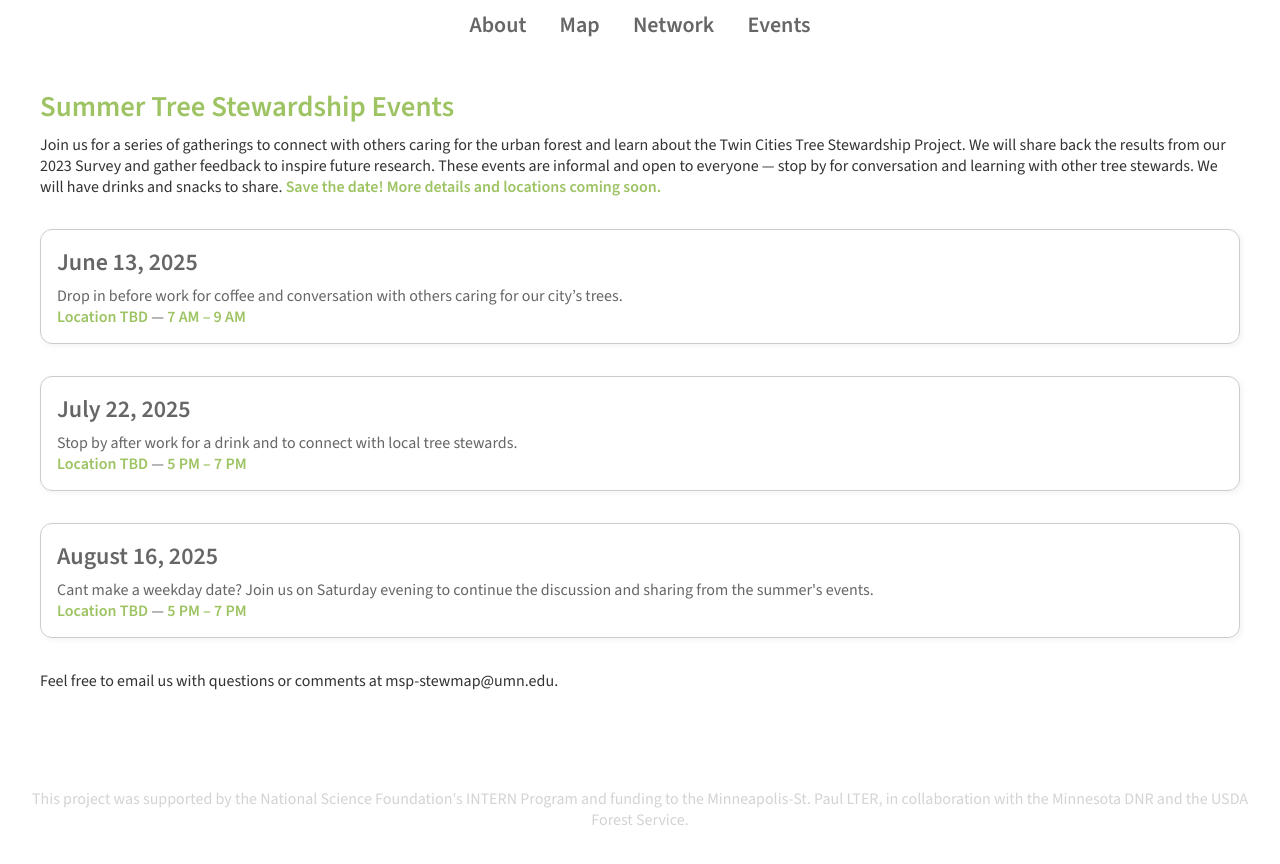
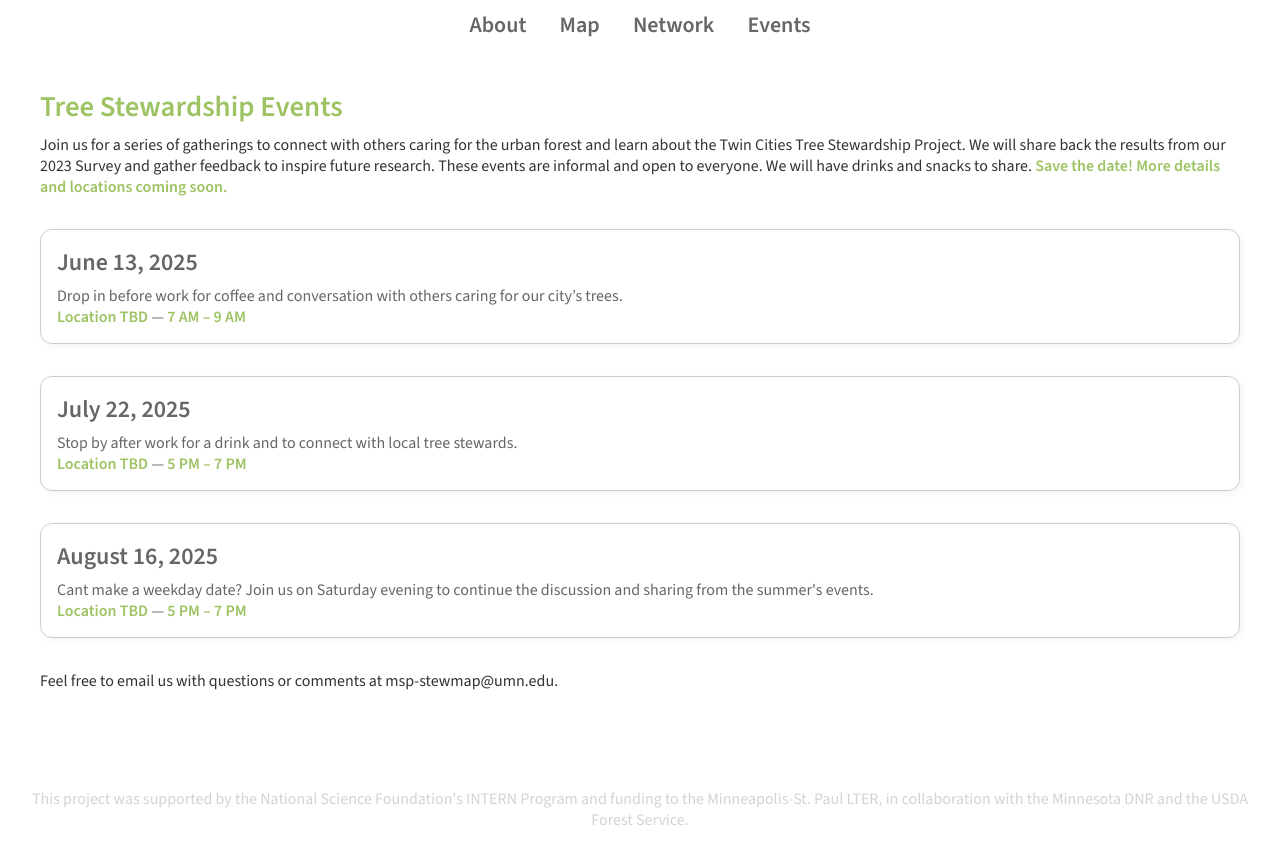
Before and after one commit to sallydonovan/mspstewmap, a Jekyll site: the page built from events.md, in a window 1280 px wide. Shown: the top 864 px of the page. Built offline with Jekyll 4.4.1, drawn with Linux system fonts in a browser that asks for light colours.

Commit message:
Update events.md

```diff
--- a/events.md
+++ b/events.md
@@ -42,10 +42,10 @@ layout: default
   }
 </style>
 
-<div class="event-header">Summer Tree Stewardship Events</div>
+<div class="event-header">Tree Stewardship Events</div>
 <div class="event-subtext">
   Join us for a series of gatherings to connect with others caring for the urban forest and learn about the Twin Cities Tree Stewardship Project. We will share back the results from our 2023 Survey and gather feedback to inspire future research.
-  These events are informal and open to everyone — stop by for conversation and learning with other tree stewards. We will have drinks and snacks to share.
+  These events are informal and open to everyone. We will have drinks and snacks to share.
    <span class="event-highlight"> Save the date! More details and locations coming soon.</span>
 </div>
 
```
